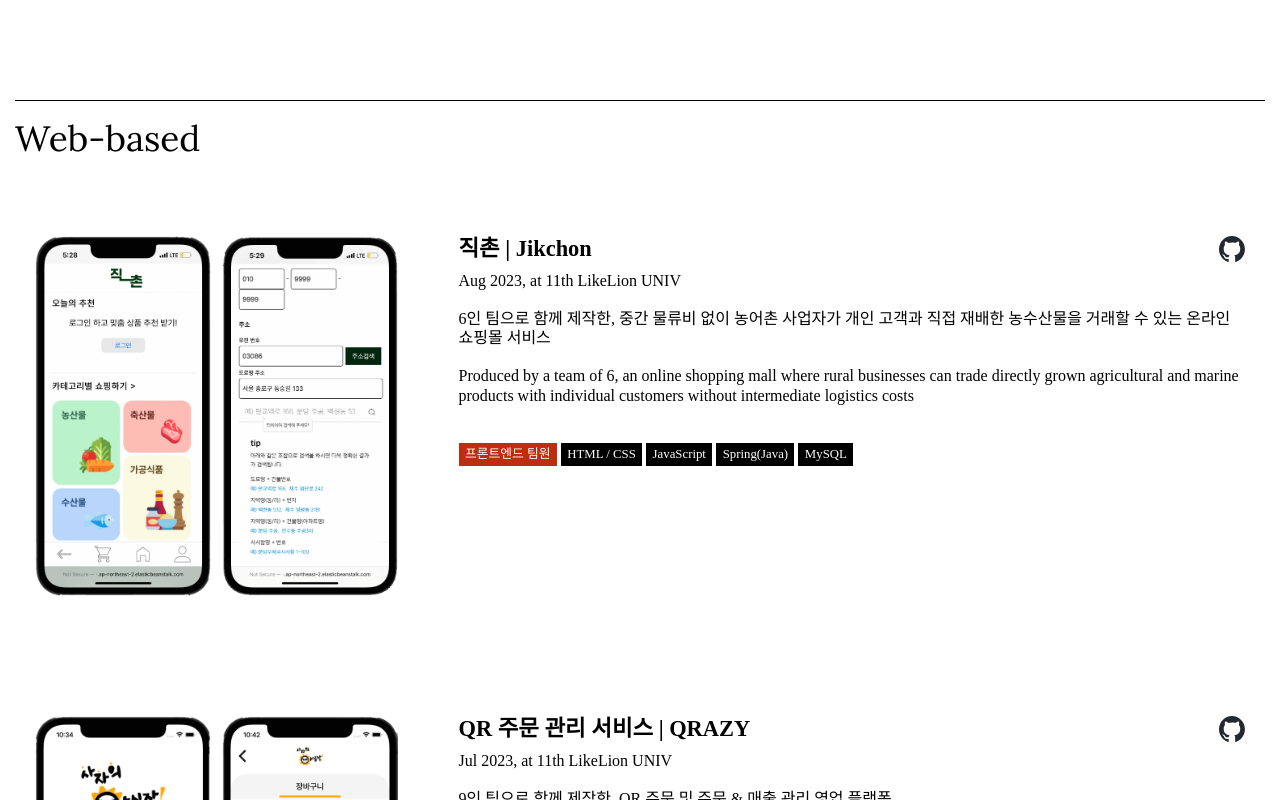
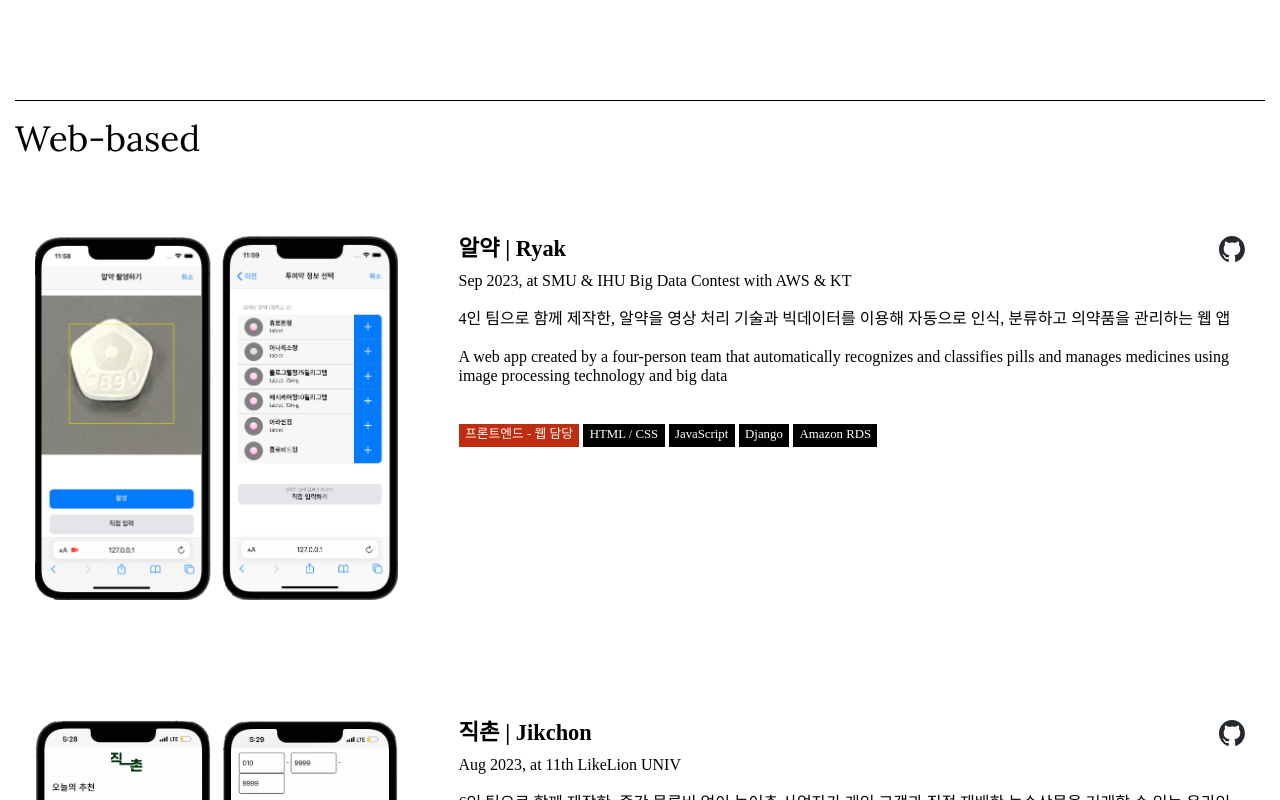
Before and after one commit to jiwonsudo/Jiwon-Web, a plain HTML site: page works.html in a window 1280 px wide. Shown: the part 627-1427 px from the top of the page. Drawn offline with Linux system fonts and the light colour scheme; a web font is replaced by a local one.

Commit message:
Feat: Add Ryak

```diff
--- a/works.html
+++ b/works.html
@@ -55,6 +55,30 @@
   <section class="web-section">
     <h1 class="section-title">Web-based</h1>
     <div class="works">
+
+      <div class="work">
+        <div class="image-container">
+          <img src="./images/project-images/ryak/camera.png">
+          <img class="removable" src="./images/project-images/ryak/results.png">
+        </div>
+        <div class="text-container">
+          <div class="text-container-title">
+            <h1>알약 | Ryak</h1>
+            <a href="https://github.com/jiwonsudo/RYAK" target="_blank">
+              <img src="./images/assets/github_logo_black.svg">
+            </a>
+          </div>
+          <h2>Sep 2023, at SMU & IHU Big Data Contest with AWS & KT</h2>
+          <p>4인 팀으로 함께 제작한, 알약을 영상 처리 기술과 빅데이터를 이용해 자동으로 인식, 분류하고 의약품을 관리하는 웹 앱<br><br>A web app created by a four-person team that automatically recognizes and classifies pills and manages medicines using image processing technology and big data</p>
+          <div class="tools">
+            <p class="role-front">프론트엔드 - 웹 담당</p>
+            <p>HTML / CSS</p>
+            <p>JavaScript</p>
+            <p>Django</p>
+            <p>Amazon RDS</p>
+          </div>
+        </div>
+      </div>
 
       <div class="work">
         <div class="image-container">
```
Also changed, not shown: index.html (+11 -2 lines), images/project-images/ryak/camera.png (added), images/project-images/ryak/main.png (added), images/project-images/ryak/med_form_1.png (added), images/project-images/ryak/med_form_2.png (added), images/project-images/ryak/results.png (added).
